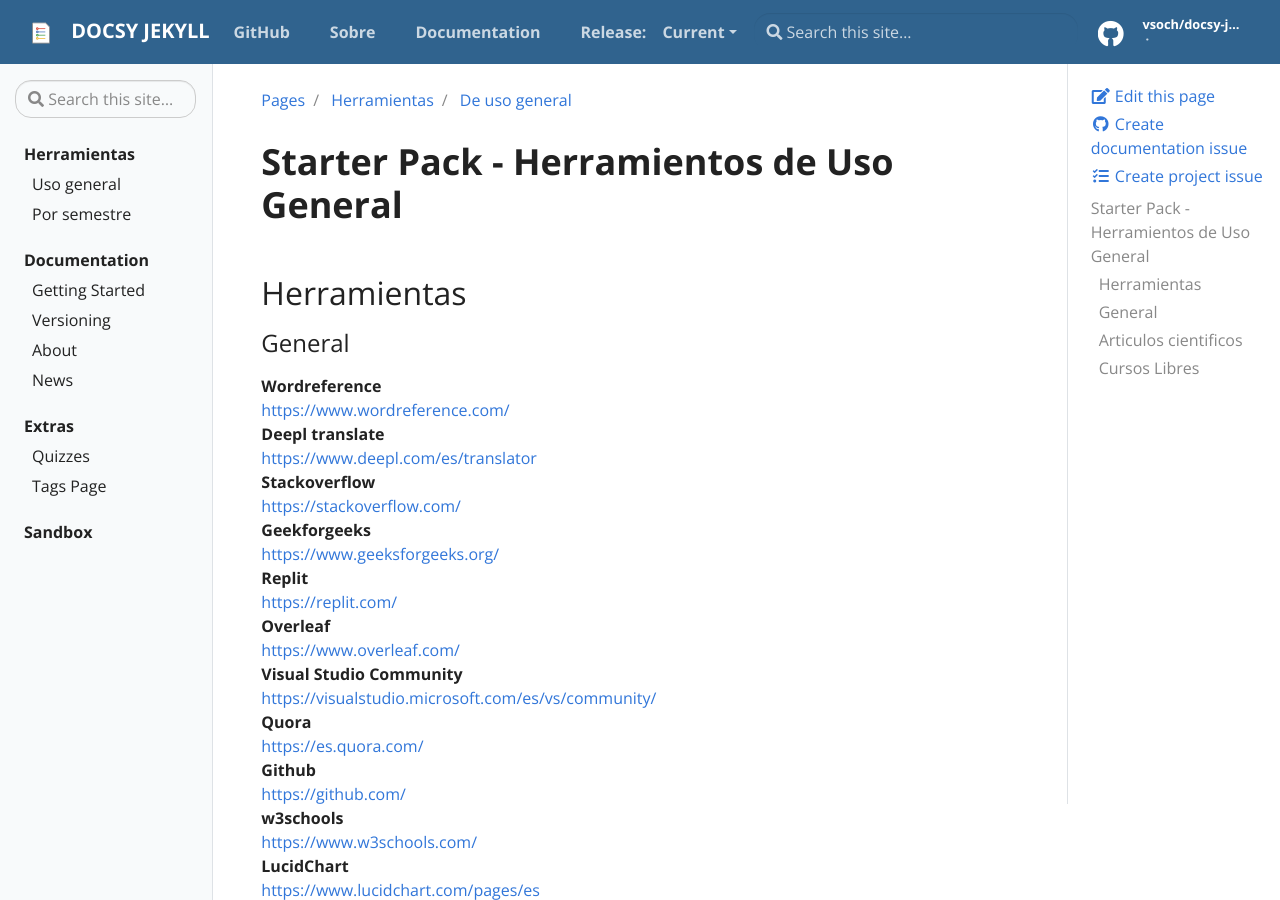
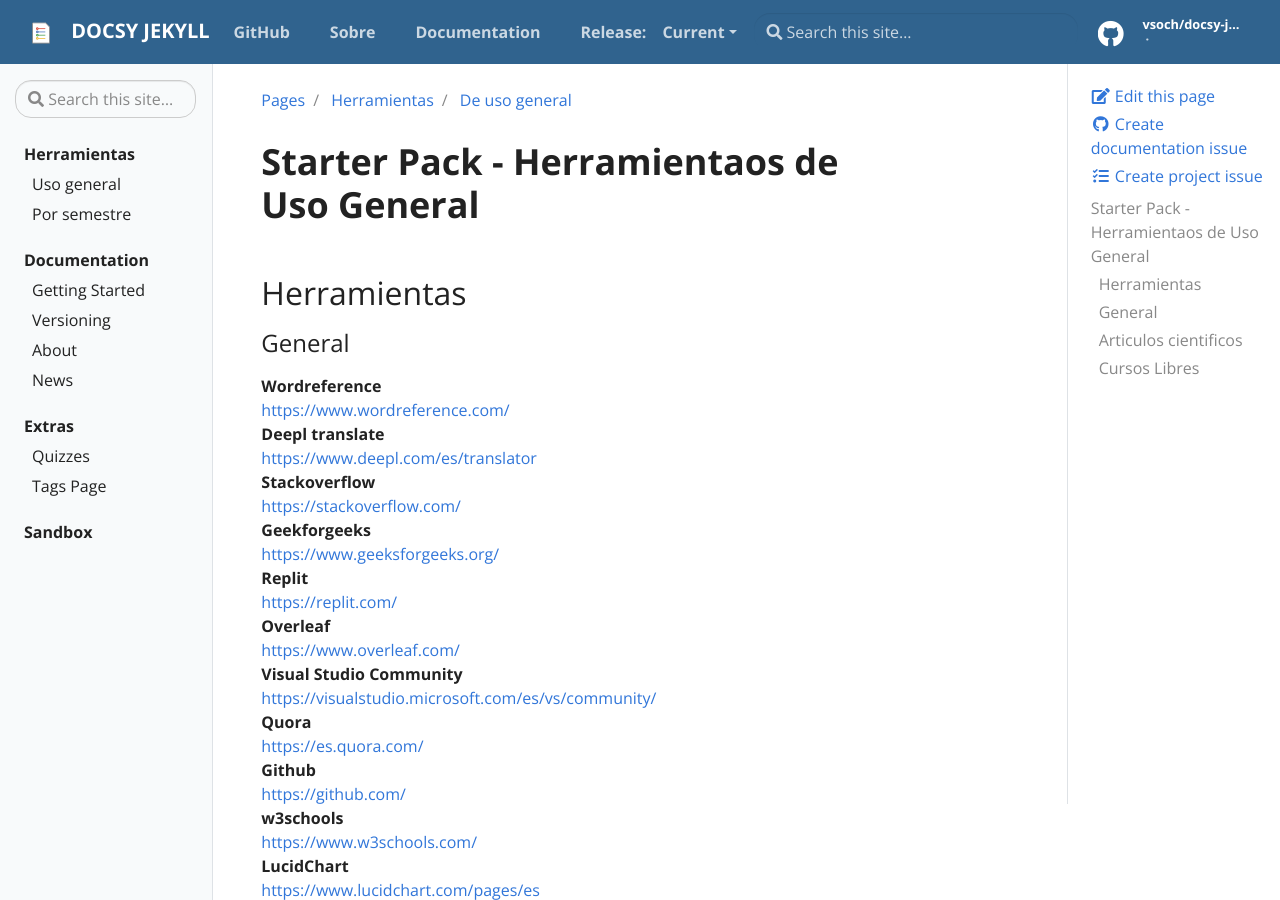
Before and after one commit to ACMUCSP/starter-pack, a Jekyll site: the page built from pages/herramientas/uso-general.md, in a window 1280 px wide and 900 px high. Built offline with Jekyll 4.4.1, drawn with Linux system fonts in a browser that asks for light colours.

```diff
--- a/pages/herramientas/uso-general.md
+++ b/pages/herramientas/uso-general.md
@@ -3,7 +3,7 @@ title: De uso general
 sitemap: true
 ---
 
-# Starter Pack - Herramientos de Uso General
+# Starter Pack - Herramientaos de Uso General
 ## Herramientas
 {% for curso in site.data.starter-pack-tools.uso-general %}
 
```
Also changed, not shown: pages/herramientas/por-semestre.md (added, +23 -0 lines).
